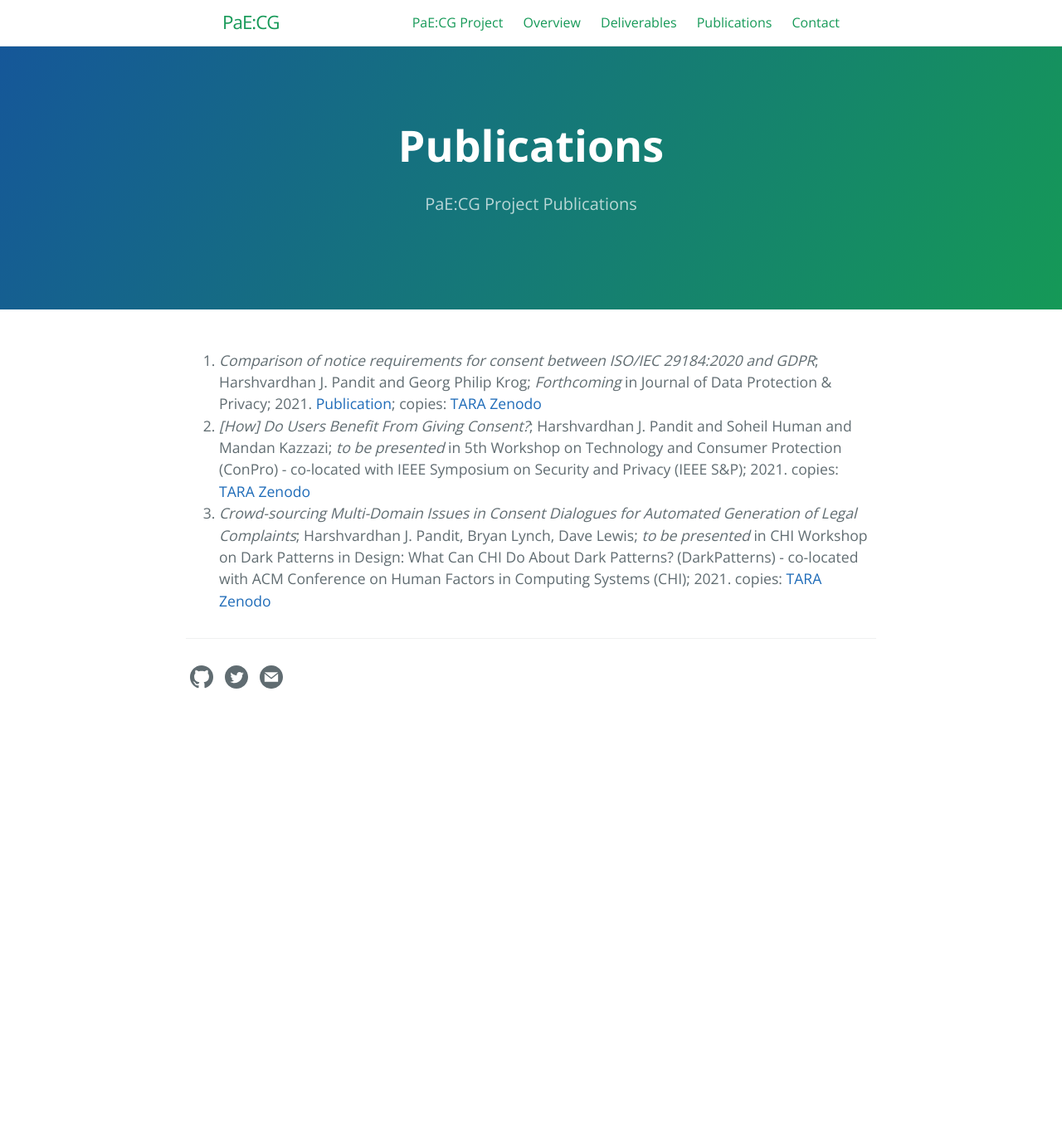
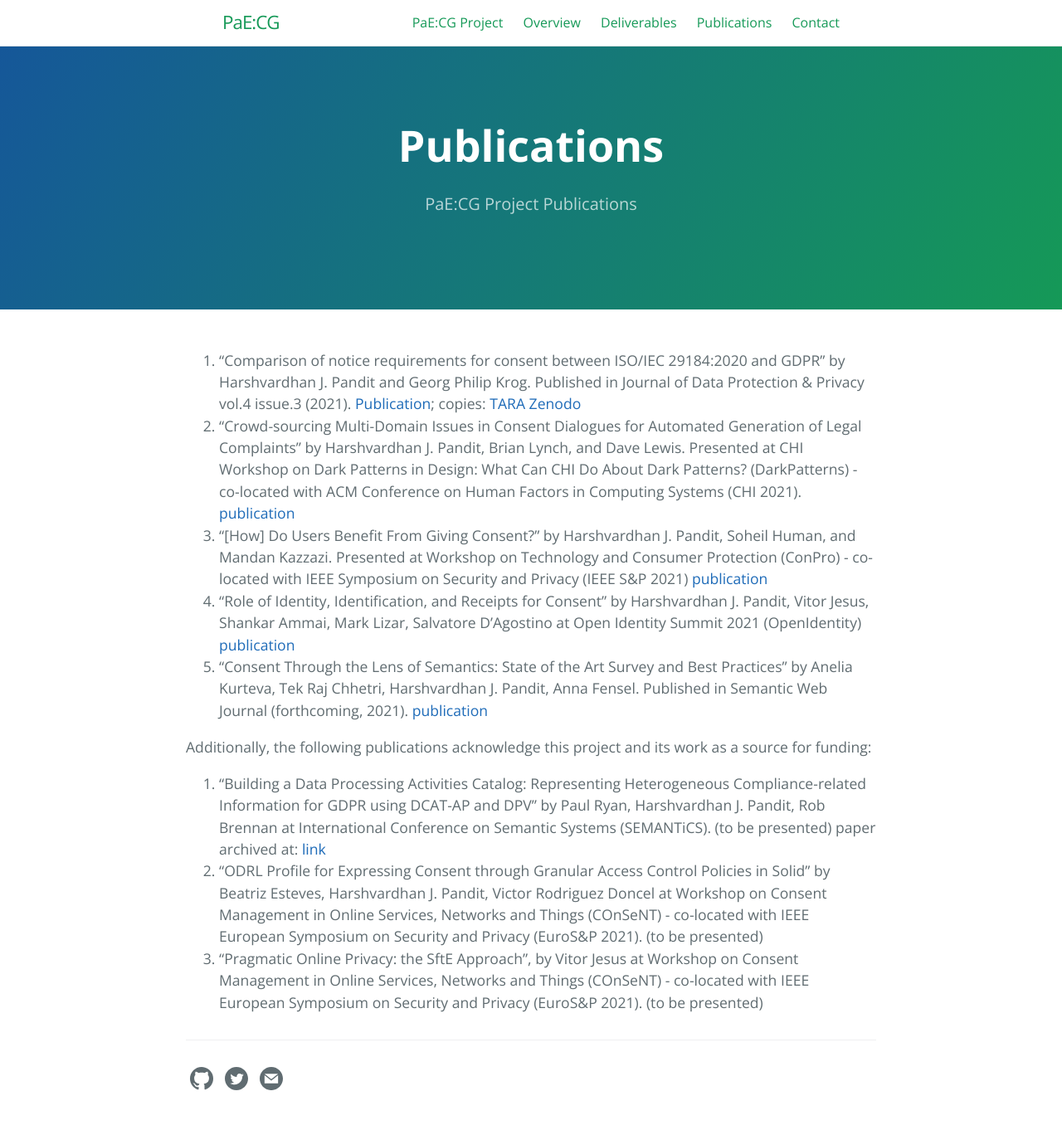
Before and after one commit to PAECG/paecg.github.io, a Jekyll site: the page built from publications.md, in a window 1280 px wide. Shown: the whole page at 83% size. Built offline with Jekyll 4.4.1, drawn with Linux system fonts in a browser that asks for light colours; before the commit the page ends 900 px from its top, so only the background shows below that.

Commit message:
updated list of publications

```diff
--- a/publications.md
+++ b/publications.md
@@ -7,6 +7,13 @@ ref: publications
 order: 2
 ---
 
-1. *Comparison of notice requirements for consent between ISO/IEC 29184:2020 and GDPR*; Harshvardhan J. Pandit and Georg Philip Krog; _Forthcoming_ in Journal of Data Protection & Privacy; 2021. [Publication](https://www.henrystewartpublications.com/jdpp); copies: [TARA](https://hdl.handle.net/2262/94703) [Zenodo](https://doi.org/10.5281/zenodo.4444925)
-2. *[How] Do Users Benefit From Giving Consent?*; Harshvardhan J. Pandit and Soheil Human and Mandan Kazzazi; _to be presented_ in 5th Workshop on Technology and Consumer Protection (ConPro) - co-located with IEEE Symposium on Security and Privacy (IEEE S&P); 2021. copies: [TARA](https://hdl.handle.net/2262/95783) [Zenodo](https://doi.org/10.5281/zenodo.4601141)
-3. *Crowd-sourcing Multi-Domain Issues in Consent Dialogues for Automated Generation of Legal Complaints*; Harshvardhan J. Pandit, Bryan Lynch, Dave Lewis; _to be presented_ in CHI Workshop on Dark Patterns in Design: What Can CHI Do About Dark Patterns? (DarkPatterns) - co-located with ACM Conference on Human Factors in Computing Systems (CHI); 2021. copies: [TARA](https://hdl.handle.net/2262/95781) [Zenodo](http://doi.org/10.5281/zenodo.4553324)
+1. “Comparison of notice requirements for consent between ISO/IEC 29184:2020 and GDPR” by Harshvardhan J. Pandit and Georg Philip Krog. Published in Journal of Data Protection & Privacy vol.4 issue.3 (2021). [Publication](https://www.henrystewartpublications.com/jdpp); copies: [TARA](https://hdl.handle.net/2262/94703) [Zenodo](https://doi.org/10.5281/zenodo.4444925)
+2. “Crowd-sourcing Multi-Domain Issues in Consent Dialogues for Automated Generation of Legal Complaints” by Harshvardhan J. Pandit, Brian Lynch, and Dave Lewis. Presented at CHI Workshop on Dark Patterns in Design: What Can CHI Do About Dark Patterns? (DarkPatterns) - co-located with ACM Conference on Human Factors in Computing Systems (CHI 2021). [publication](https://doi.org/10.5281/zenodo.4553324 )
+3. “[How] Do Users Benefit From Giving Consent?” by Harshvardhan J. Pandit, Soheil Human, and Mandan Kazzazi. Presented at Workshop on Technology and Consumer Protection (ConPro) - co-located with IEEE Symposium on Security and Privacy (IEEE S&P 2021) [publication](https://doi.org/10.5281/zenodo.4601141)
+4. “Role of Identity, Identification, and Receipts for Consent” by  Harshvardhan J. Pandit, Vitor Jesus, Shankar Ammai, Mark Lizar, Salvatore D'Agostino at Open Identity Summit 2021 (OpenIdentity) [publication](https://dl.gi.de/handle/20.500.12116/36495)
+5. “Consent Through the Lens of Semantics: State of the Art Survey and Best Practices” by Anelia Kurteva, Tek Raj Chhetri, Harshvardhan J. Pandit, Anna Fensel. Published in Semantic Web Journal (forthcoming, 2021). [publication](http://www.semantic-web-journal.net/content/consent-through-lens-semanticsstate-art-survey-and-best-practices)
+
+Additionally, the following publications acknowledge this project and its work as a source for funding:
+1. “Building a Data Processing Activities Catalog: Representing Heterogeneous Compliance-related Information for GDPR using DCAT-AP and DPV” by Paul Ryan, Harshvardhan J. Pandit, Rob Brennan at International Conference on Semantic Systems (SEMANTiCS). (to be presented) paper archived at: [link](https://hdl.handle.net/2262/96594)
+2. “ODRL Profile for Expressing Consent through Granular Access Control Policies in Solid” by Beatriz Esteves, Harshvardhan J. Pandit, Victor Rodriguez Doncel at Workshop on Consent Management in Online Services, Networks and Things (COnSeNT) - co-located with IEEE European Symposium on Security and Privacy (EuroS&P 2021). (to be presented)
+3. “Pragmatic Online Privacy: the SftE Approach”, by Vitor Jesus at Workshop on Consent Management in Online Services, Networks and Things (COnSeNT) - co-located with IEEE European Symposium on Security and Privacy (EuroS&P 2021). (to be presented)
```
